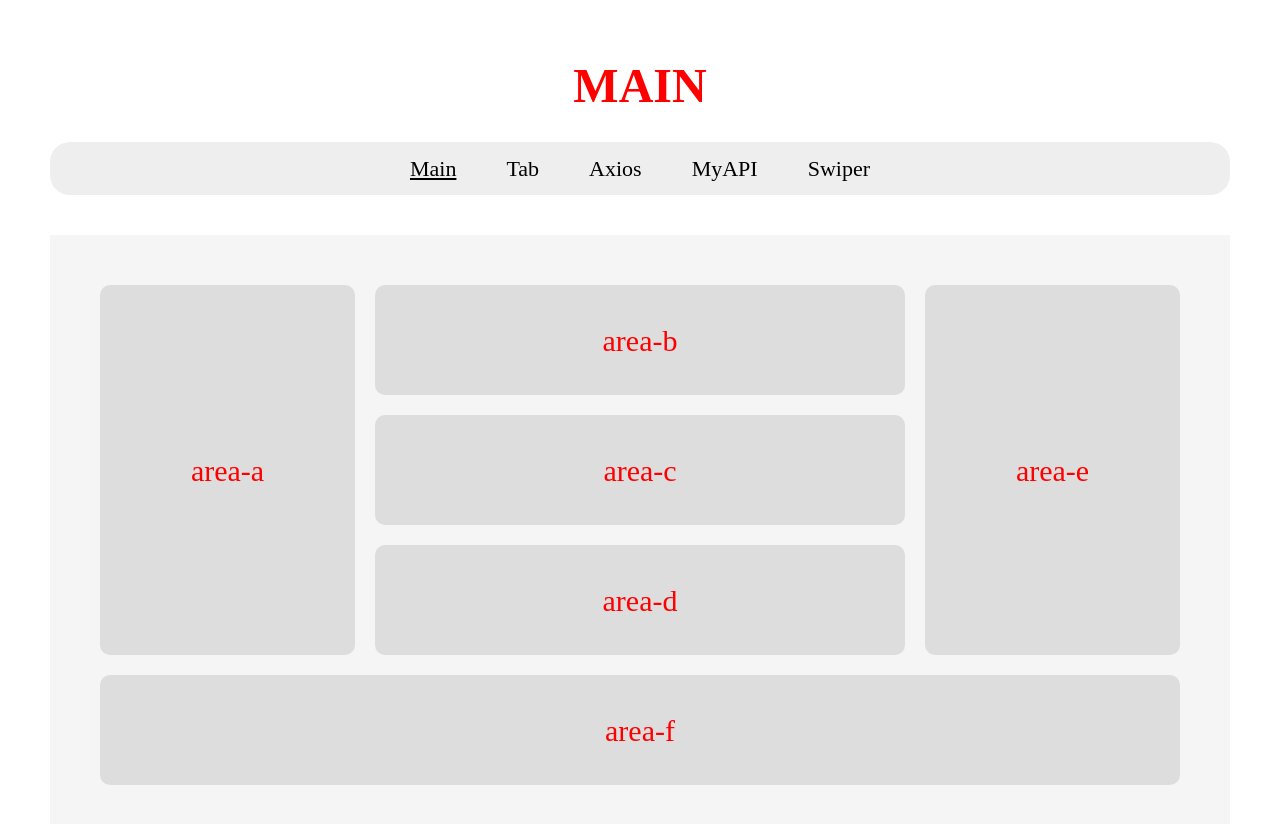
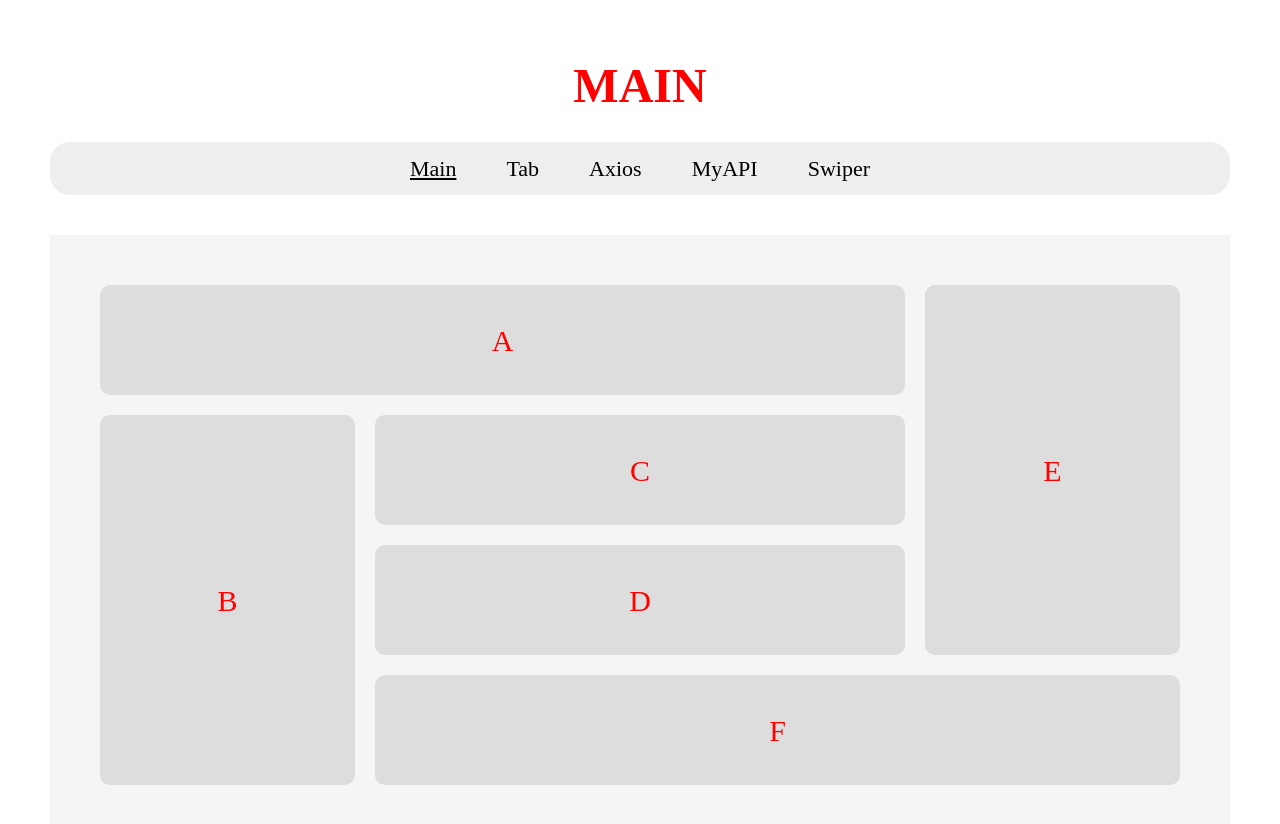
Before and after one commit to jyyang5542/2408-study-nuxt, a Nuxt app: page / in a window 1280 px wide. Shown: the top 824 px of the page. Built offline with nearby package versions, Linux system fonts and the light colour scheme.

Commit message:
style: 그리드 모양 변경

```diff
--- a/pages/main/index.vue
+++ b/pages/main/index.vue
@@ -5,12 +5,12 @@
 
     <div class="sec__cont active">
       <div class="grid">
-        <div class="grid__item grid__item--1">area-a</div>
-        <div class="grid__item grid__item--2">area-b</div>
-        <div class="grid__item grid__item--3">area-c</div>
-        <div class="grid__item grid__item--4">area-d</div>
-        <div class="grid__item grid__item--5">area-e</div>
-        <div class="grid__item grid__item--6">area-f</div>
+        <div class="grid__item grid__item--1">a</div>
+        <div class="grid__item grid__item--2">b</div>
+        <div class="grid__item grid__item--3">c</div>
+        <div class="grid__item grid__item--4">d</div>
+        <div class="grid__item grid__item--5">e</div>
+        <div class="grid__item grid__item--6">f</div>
       </div>
     </div>
   </section>
@@ -48,15 +48,16 @@ onUnmounted(() => {});
   grid-template-columns: repeat(4, 1fr);
   grid-gap: 20px;
   grid-template-areas:
-    'a b b e'
-    'a c c e'
-    'a d d e'
-    'f f f f';
+    'a a a e'
+    'b c c e'
+    'b d d e'
+    'b f f f';
 
   &__item {
     display: flex;
     align-items: center;
     justify-content: center;
+    text-transform: uppercase;
     border-radius: 10px;
     background-color: #ddd;
 
```
